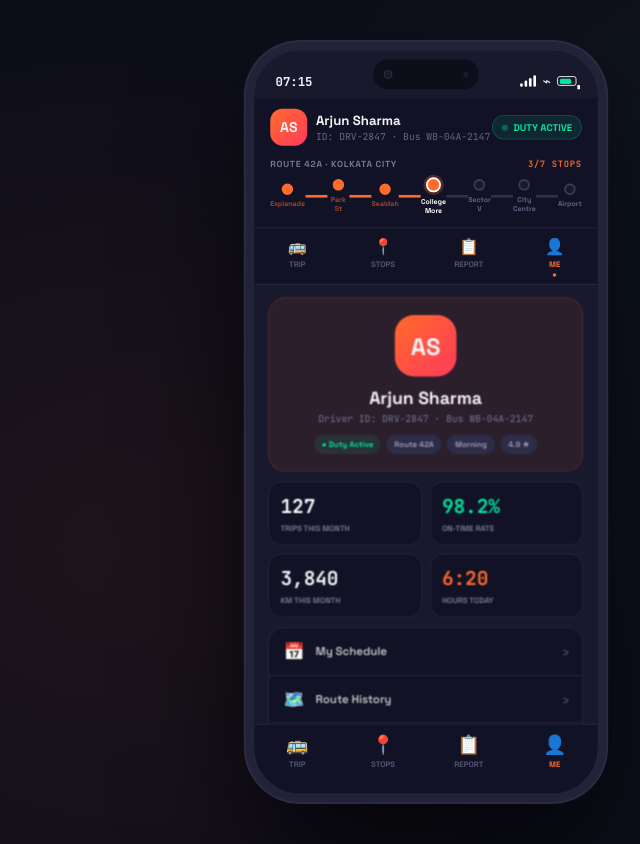
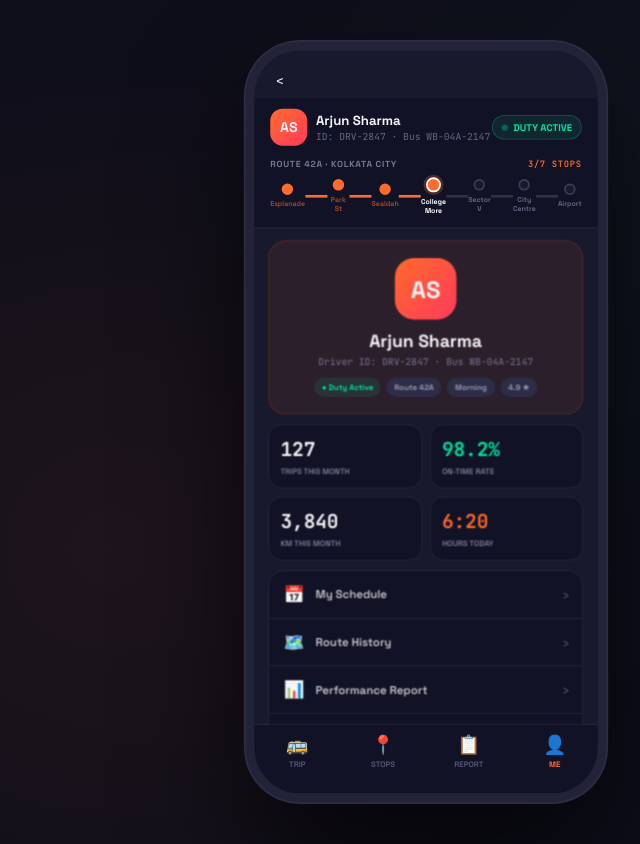
Before and after one commit to dinospham-tech/Public-Bus-tracking-System, a plain HTML site: page driver.html in a window 1280 px wide. Shown: the whole page, without its empty margins (214-854 px from the left). Drawn offline with Linux system fonts and the light colour scheme.

Commit message:
Update driver.html

```diff
--- a/driver.html
+++ b/driver.html
@@ -37,9 +37,8 @@ body{min-height:100vh;background:radial-gradient(circle at 25% 65%,#ff6b2b12,tra
 </head>
 <body>
 <div class="phone">
-<div class="dynamic-island"><div class="island-cam"></div><div class="island-mic"></div></div>
 <div class="screen">
-<div class="status"><div class="time" id="clock">22:03</div><div class="icons"><div class="bars"><i></i><i></i><i></i><i></i></div><span>⌁</span><div class="battery"><span></span></div></div></div>
+<div class="status"><</div>
 
 <div class="header">
 <div class="driver"><div class="driver-info"><div class="avatar">AS</div><div><div class="name">Arjun Sharma</div><div class="id">ID: DRV-2847 · Bus WB-04A-2147</div></div></div><div class="shift"><i class="dot"></i> DUTY ACTIVE</div></div>
@@ -55,12 +54,7 @@ body{min-height:100vh;background:radial-gradient(circle at 25% 65%,#ff6b2b12,tra
 </div>
 </div>
 
-<div class="tabs">
-<button class="tab" onclick="switchTab('trip',this)"><span class="ico">🚌</span>TRIP</button>
-<button class="tab" onclick="switchTab('stops',this)"><span class="ico">📍</span>STOPS</button>
-<button class="tab" onclick="switchTab('report',this)"><span class="ico">📋</span>REPORT</button>
-<button class="tab active" onclick="switchTab('profile',this)"><span class="ico">👤</span>ME</button>
-</div>
+
 
 <div class="main">
 <section class="section" id="trip">
```
